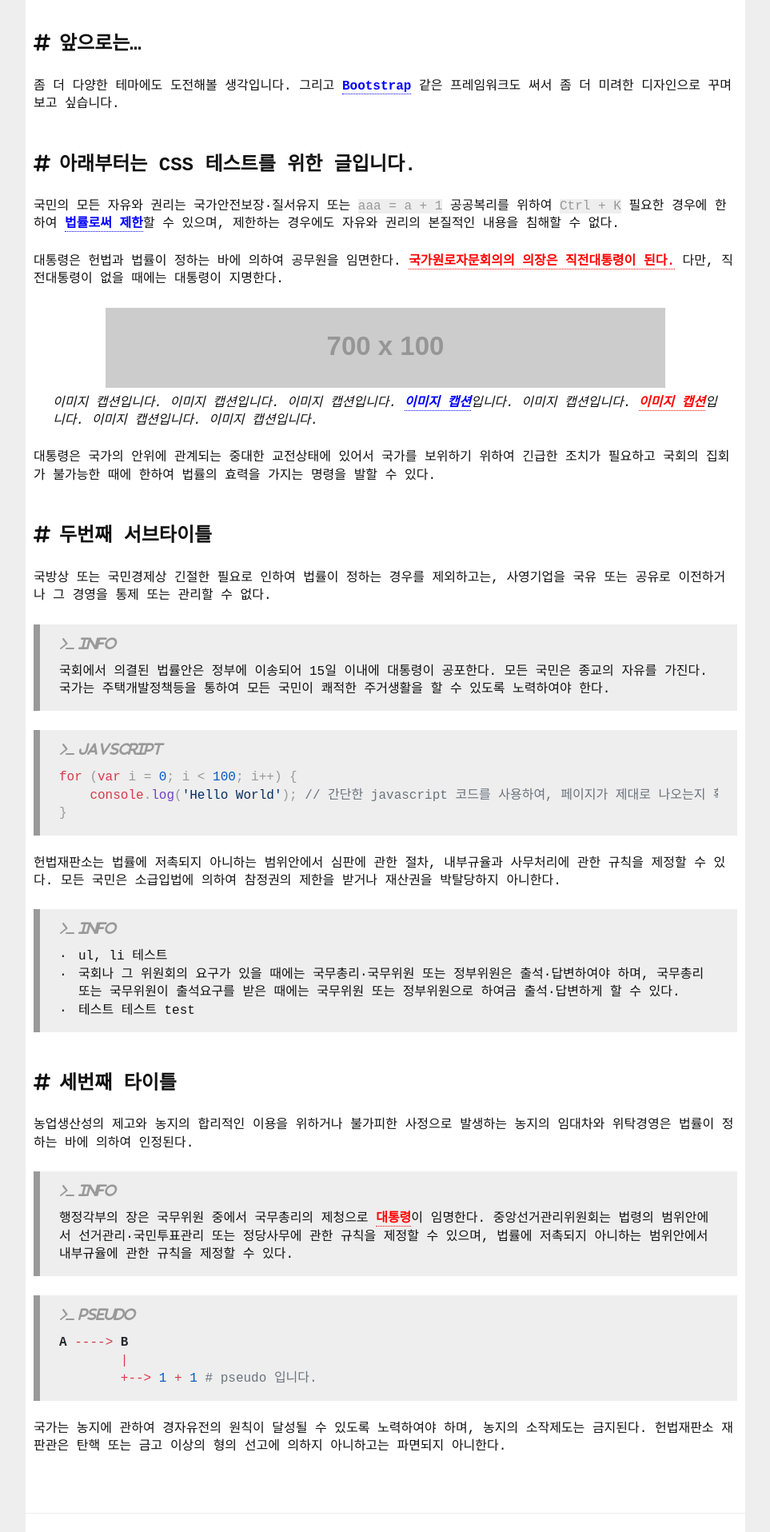
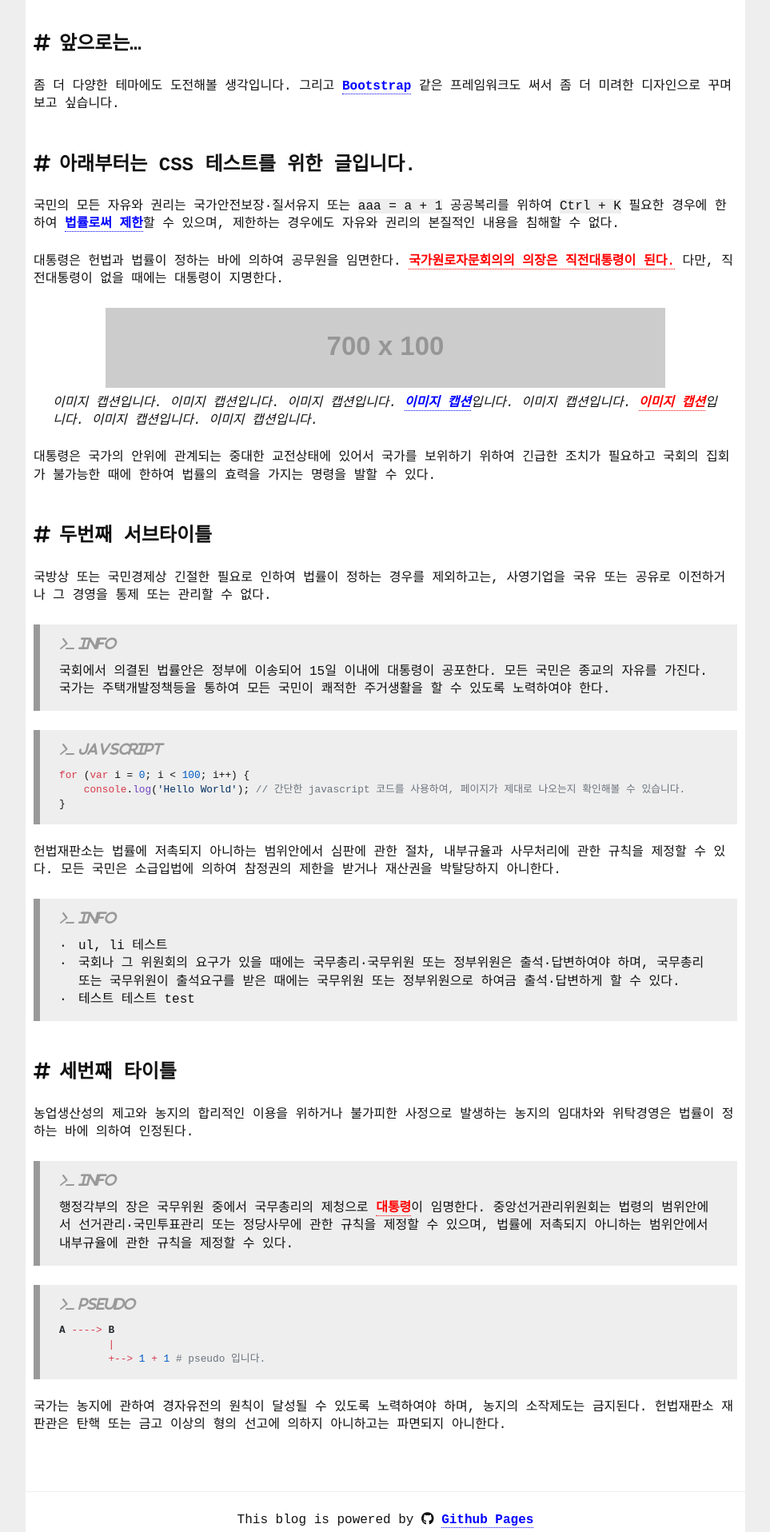
Before and after one commit to teznote/tezskin, a Jekyll site: the page built from index.md, in a window 1280 px wide. Shown: the part 1061-2977 px from the top of the page at 80% size, without its empty margins (158-1121 px from the left). Built offline with Jekyll 4.4.1, drawn with Linux system fonts in a browser that asks for light colours; nearby versions of some CDN libraries; some web fonts are replaced; a style sheet for code colours, icons or effects is not loaded.

Commit message:
Update style.scss

```diff
--- a/assets/style.scss
+++ b/assets/style.scss
@@ -219,11 +219,13 @@ img, svg {
                 margin: 1.5rem 0;
                 & > code, kbd, samp {
                     padding: 0 !important;
-                    font-size: 1rem;
                     font-weight: 400;
-                    color: #{$c-color};
+                    color: #{$color};
                     background-color: #{$body-bg-color};
                 }
+            }
+            pre > code {
+                font-size: 0.8rem;
             }
             p[class], pre, ul {
                 background-color: #{$body-bg-color};
```
